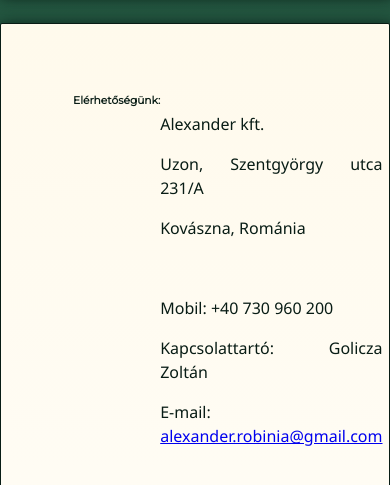
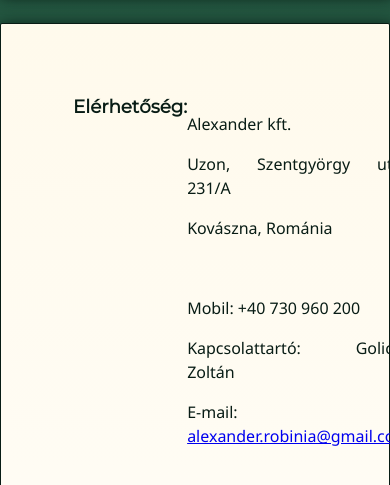
Before and after one commit to galpar/Alexander, a plain HTML site: page hu/kapcsolat.html in a window 390 px wide. Shown: the part 359-844 px from the top of the page. Drawn offline with Linux system fonts and the light colour scheme.

Commit message:
Font size fix

```diff
--- a/Style/stylesheet.css
+++ b/Style/stylesheet.css
@@ -611,6 +611,6 @@ img {
                 font-size: 11px;
   }
         h1 {
-                font-size: 8pt;
+                font-size: 2ch;
         }
 }
--- a/hu/kapcsolat.html
+++ b/hu/kapcsolat.html
@@ -57,7 +57,7 @@
                                 <div class="contact">
                                         <div class="row">
                                                 <div class="column1">
-                                                        <h1>Elérhetőségünk:</h1>
+                                                        <h1>Elérhetőség:</h1>
                                                 </div>
                                                 <div class="column2">
                                                         <p>Alexander kft.</p>
```
